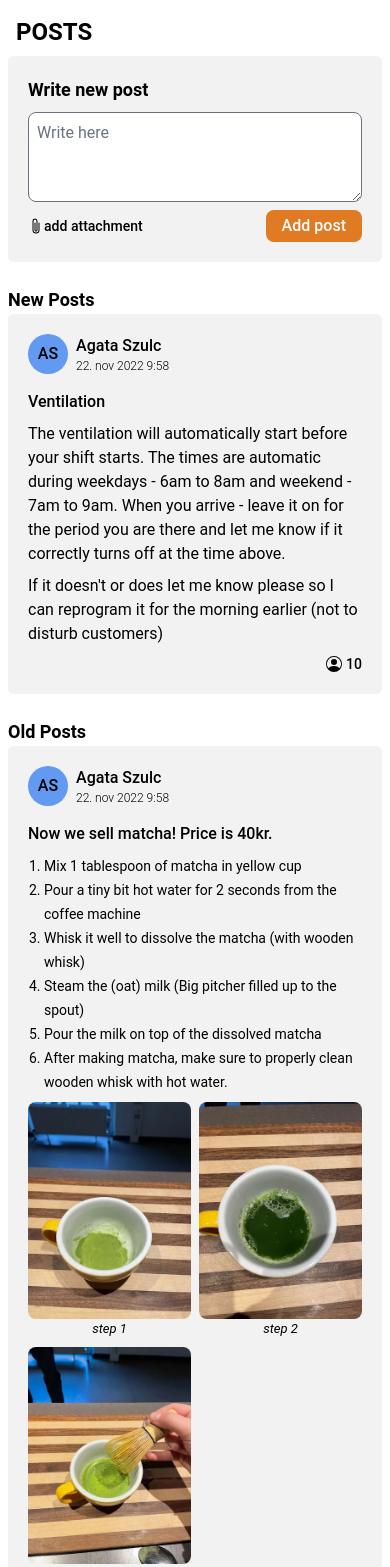
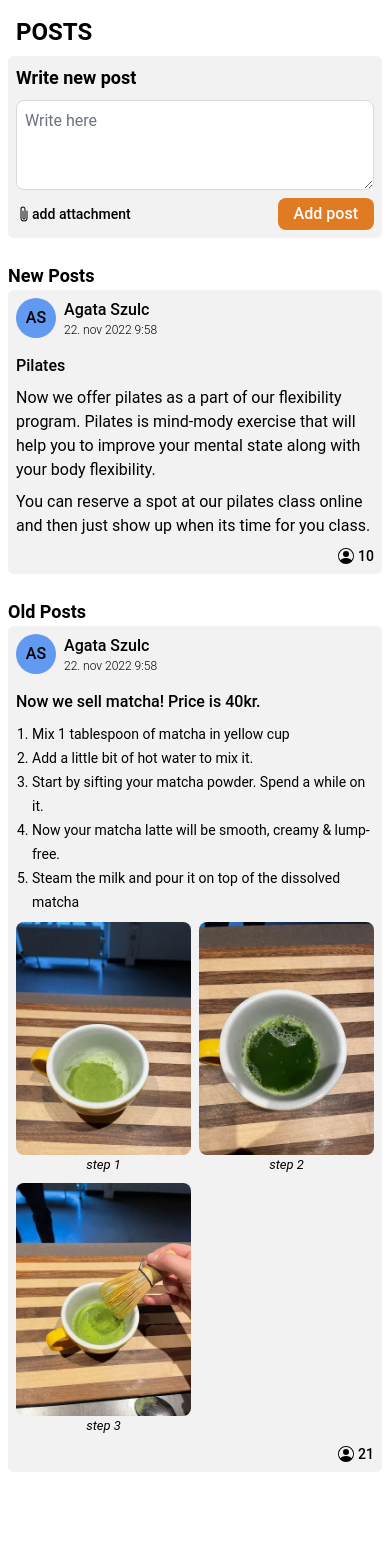
Before and after one commit to zuzik772/4th_semester_final_project, a React (Create React App) app: page /posts in a window 390 px wide. Shown: the top 1567 px of the page. After the commit the page ends 1500 px from the top, so only its background shows below. Built offline with nearby package versions, Linux system fonts and the light colour scheme.

Commit message:
fixing stuff

```diff
--- a/src/App.jsx
+++ b/src/App.jsx
@@ -14,9 +14,9 @@ function App() {
   const [isLoggedIn, setIsLoggedIn] = useState(false);
   return (
     <div className="App">
-      {isLoggedIn && <Nav setIsLoggedIn={setIsLoggedIn} />}
-      <div className="block sm:flex">
-        <BrowserRouter>
+      <BrowserRouter>
+        {isLoggedIn && <Nav setIsLoggedIn={setIsLoggedIn} />}
+        <div className="block sm:flex">
           {isLoggedIn && <Sidebar />}
           <Routes>
             <Route index element={<Login setIsLoggedIn={setIsLoggedIn} />} />
@@ -27,8 +27,8 @@ function App() {
             <Route path="/trackers" element={<Trackers />} />
             <Route path="/manual" element={<Manual />} />
           </Routes>
-        </BrowserRouter>
-      </div>
+        </div>
+      </BrowserRouter>
     </div>
   );
 }
--- a/src/components/Dropdown.jsx
+++ b/src/components/Dropdown.jsx
@@ -2,7 +2,7 @@ import "../global.css";
 export default function Dropdown() {
   return (
     <div className="flex gap-2 items-center">
-      <label htmlFor="gym" className="text-light font-normal">
+      <label htmlFor="gym" className="text-light font-normal hidden md:block">
         Location:
       </label>
       <select
--- a/src/components/Nav.jsx
+++ b/src/components/Nav.jsx
@@ -2,11 +2,13 @@ import Logo from "./Logo";
 import Search from "./Search";
 import Profile from "./Profile";
 import Dropdown from "./Dropdown";
-
+import { Link } from "react-router-dom";
 export default function Nav(props) {
   return (
     <div className="flex gap-2 md:gap-10 flex-col md:flex-row items-start md:items-center bg-dark p-1 px-4 rounded-none h-fit">
-      <Logo />
+      <Link to="/dashboard">
+        <Logo />
+      </Link>
       <Search />
       <Dropdown />
       <Profile setIsLoggedIn={props.setIsLoggedIn} />
--- a/src/components/Profile.jsx
+++ b/src/components/Profile.jsx
@@ -1,4 +1,5 @@
 import { useState } from "react";
+
 import Menu from "./Menu";
 export default function Profile(props) {
   const [toggle, setToggle] = useState(false);
@@ -8,6 +9,7 @@ export default function Profile(props) {
       <button onClick={() => setToggle(!toggle)} className="font-bold text-xl">
         AS
       </button>
+
       {toggle && <Menu setIsLoggedIn={props.setIsLoggedIn} />}
     </div>
   );
--- a/src/components/Search.jsx
+++ b/src/components/Search.jsx
@@ -1,13 +1,13 @@
 import search from "../img/search.svg";
 export default function Search() {
   return (
-    <div className="flex grow gap-2 items-center mb-4 md:mb-0 mx-4 bg-darkerLight w-11/12 md:w-auto">
-      <img src={search} alt="search icon" className="w-6 ml-2" />
+    <div className="flex grow items-center mb-4 md:mb-0 mx-4 bg-darkerLight w-11/12 md:w-auto">
+      <img src={search} alt="search icon" className="w-6 ml-2 opacity-70" />
       <input
         type="text"
         name="search"
-        placeholder="Search"
-        className="font-bold text-md outline-none text-dark bg-darkerLight w-full border-none rounded-md  focus:ring-0 dark:focus:ring-0 focus:bg-light"
+        placeholder="Try coffee"
+        className="text-md outline-none text-dark bg-darkerLight w-full border-none rounded-md  focus:ring-0 dark:focus:ring-0"
       ></input>
     </div>
   );
--- a/src/components/Sidebar.jsx
+++ b/src/components/Sidebar.jsx
@@ -24,6 +24,7 @@ export default function Sidebar() {
                 <img src={dashboard} alt="dashboard icon" />
                 Dashboard
               </Link>
+              <span className="hidden md:block lowercase text-xs text-left">get an overview</span>
             </li>
 
             <li>
@@ -31,6 +32,7 @@ export default function Sidebar() {
                 <img src={deliveries} alt="deliveries icon" />
                 Deliveries
               </Link>
+              <span className="hidden md:block lowercase text-xs text-left">see what's coming</span>
             </li>
 
             <li>
@@ -38,18 +40,25 @@ export default function Sidebar() {
                 <img src={inventory} alt="inventory icon" />
                 Inventory
               </Link>
+              <span className="hidden md:block lowercase text-xs text-left">
+                see what's missing
+              </span>
             </li>
             <li>
               <Link to="/manual" className={isActive ? "text-accent" : "text-dark"}>
                 <img src={manual} alt="manual icon" />
                 Manual
               </Link>
+              <span className="hidden md:block lowercase text-xs text-left">get an answer</span>
             </li>
             <li>
               <Link to="/posts" className={isActive ? "text-accent" : "text-dark"}>
                 <img src={posts} alt="posts icon" />
                 Posts
               </Link>
+              <span className="hidden md:block lowercase text-xs text-left">
+                see the latest news
+              </span>
             </li>
           </div>
           <li>
@@ -57,6 +66,7 @@ export default function Sidebar() {
               <img src={trackers} alt="trackers icon" />
               Trackers
             </Link>
+            <span className="hidden md:block lowercase text-xs text-lef mb-2">update the data</span>
             <span>Cleaning shoes</span>
             <span>Closing receipts</span>
             <span>Consent form</span>
--- a/src/global.css
+++ b/src/global.css
@@ -30,14 +30,13 @@ nav li * {
 nav li span {
   font-size: small;
   font-weight: 500;
-  margin-left: 2rem;
+  margin-left: 1.75rem;
   opacity: 0.5;
 }
 
 input::placeholder {
   color: #5c5c5c;
 }
-
 
 div,
 input {
--- a/src/pages/Posts.jsx
+++ b/src/pages/Posts.jsx
@@ -12,14 +12,14 @@ export default function Posts(props) {
         <MainTitle title="Posts" />
       </div>
 
-      <div className="flex flex-col gap-2 bg-light p-5 mb-5 lg:mb-0">
+      <div className="flex flex-col gap-2 bg-light p-2 sm:p-5 mb-5 lg:mb-0">
         <h3 className="text-lg font-semibold">Write new post</h3>
         <textarea
           name=""
           id=""
           cols="30"
           rows="3"
-          className="rounded-lg outline-none p-2"
+          className="p-2 rounded-lg outline-none border-darkerLight  focus:ring-0 focus:border-accent dark:focus:ring-0"
           placeholder="Write here"
         ></textarea>
         <div className="flex flex-wrap sm:flex-nowrap items-center justify-between gap-2">
@@ -33,7 +33,7 @@ export default function Posts(props) {
       {/* new posts */}
       <div className="mt-6">
         <h3 className="text-lg font-semibold">New Posts</h3>
-        <div className="flex flex-col gap-2 bg-light p-5 col-span-3 mb-5 lg:mb-0">
+        <div className="flex flex-col gap-2 bg-light p-2 sm:p-5 col-span-3 mb-5 lg:mb-0">
           <div className="flex gap-2 items-center">
             <span className="bg-fadedBlue w-10 h-10 p-2 rounded-full flex items-center justify-center cursor-pointerfont-bold text-md font-medium cursor-pointer">
               AS
@@ -43,16 +43,14 @@ export default function Posts(props) {
               <span className="font-light text-xs">22. nov 2022 9:58</span>
             </div>
           </div>
-          <h4 className="text-md font-medium mt-2">Ventilation</h4>
+          <h4 className="text-md font-medium mt-2">Pilates</h4>
           <p>
-            The ventilation will automatically start before your shift starts. The times are
-            automatic during weekdays - 6am to 8am and weekend - 7am to 9am. When you arrive - leave
-            it on for the period you are there and let me know if it correctly turns off at the time
-            above.
+            Now we offer pilates as a part of our flexibility program. Pilates is mind-mody exercise
+            that will help you to improve your mental state along with your body flexibility.
           </p>
           <p>
-            If it doesn't or does let me know please so I can reprogram it for the morning earlier
-            (not to disturb customers)
+            You can reserve a spot at our pilates class online and then just show up when its time
+            for you class.
           </p>
 
           <div className="flex gap-1 items-center justify-end">
@@ -64,7 +62,7 @@ export default function Posts(props) {
       {/* old posts */}
       <div className="mt-6">
         <h3 className="text-lg font-semibold">Old Posts</h3>
-        <div className="flex flex-col gap-2 bg-light p-5 col-span-3 mb-5 lg:mb-0">
+        <div className="flex flex-col gap-2 bg-light p-2 sm:p-5 col-span-3 mb-5 lg:mb-0">
           <div className="flex gap-2 items-center">
             <span className="bg-fadedBlue w-10 h-10 p-2 rounded-full flex items-center justify-center cursor-pointerfont-bold text-md font-medium cursor-pointer">
               AS
@@ -78,11 +76,10 @@ export default function Posts(props) {
 
           <ol className="list-decimal pl-4 text-sm leading-6">
             <li>Mix 1 tablespoon of matcha in yellow cup</li>
-            <li>Pour a tiny bit hot water for 2 seconds from the coffee machine</li>
-            <li>Whisk it well to dissolve the matcha (with wooden whisk)</li>
-            <li>Steam the (oat) milk (Big pitcher filled up to the spout)</li>
-            <li>Pour the milk on top of the dissolved matcha</li>
-            <li>After making matcha, make sure to properly clean wooden whisk with hot water.</li>
+            <li>Add a little bit of hot water to mix it.</li>
+            <li>Start by sifting your matcha powder. Spend a while on it.</li>
+            <li>Now your matcha latte will be smooth, creamy & lump-free.</li>
+            <li>Steam the milk and pour it on top of the dissolved matcha</li>
           </ol>
           <div className="grid grid-cols-2 sm:grid-cols-3 gap-2 justify-center">
             <figure>
```
